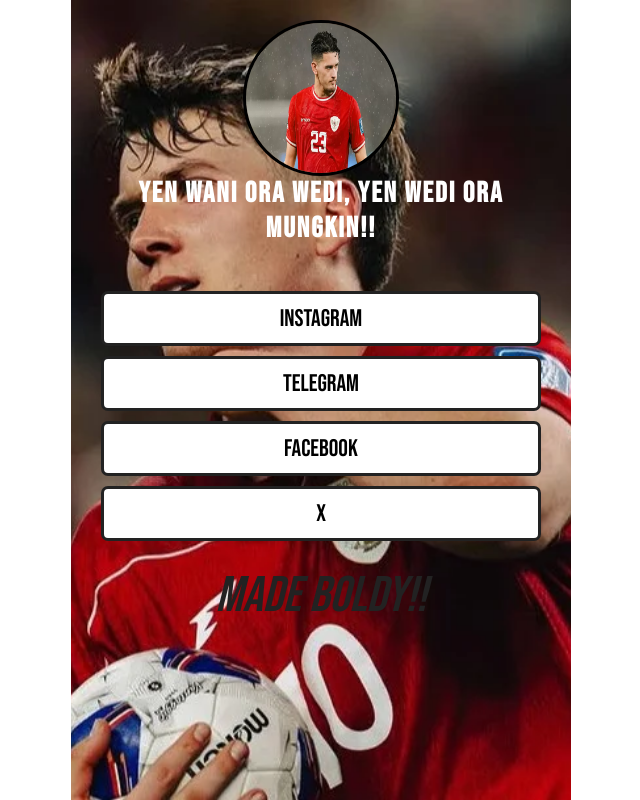
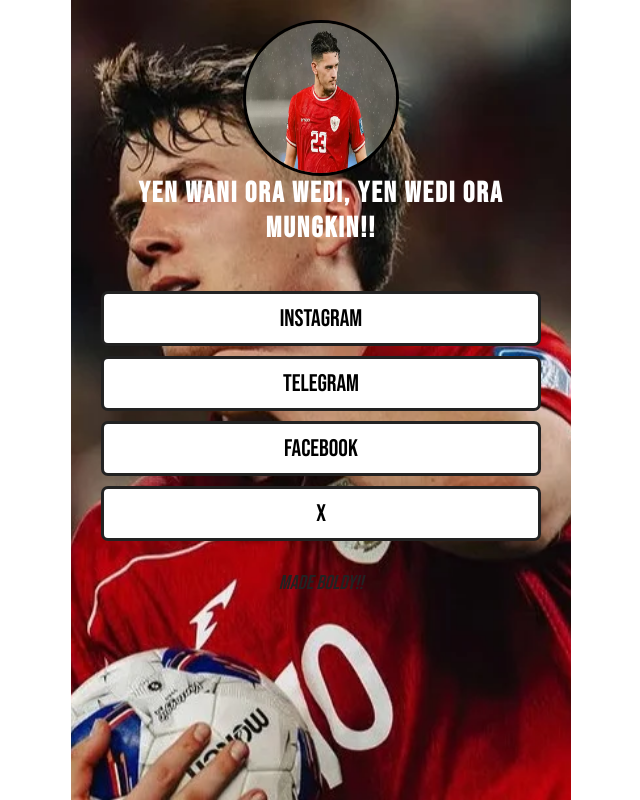
Before and after one commit to van1212/masepon, a plain HTML site: page index.html in a window 1280 px wide. Shown: the whole page, without its empty margins (319-959 px from the left). Drawn offline with nearby package versions, Linux system fonts and the light colour scheme.

Commit message:
Update style.css
Signed-off-by: van1212 <92535659+van1212@users.noreply.github.com>

```diff
--- a/style.css
+++ b/style.css
@@ -69,7 +69,9 @@ html {
 }
 .footer > i {
     color: #222;
-    font-size: 50px;
-    font-weight: 100;
-    text-border: 2px solid white;
+    border: 2px;
+    padding: 5px;
+    display: inline-block;
+    border-color: chartreuse;
+    font-size: 20px;
 }
```
